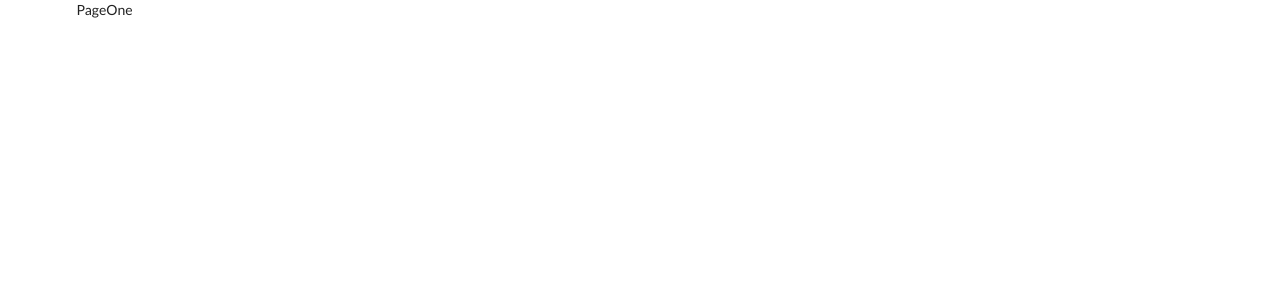
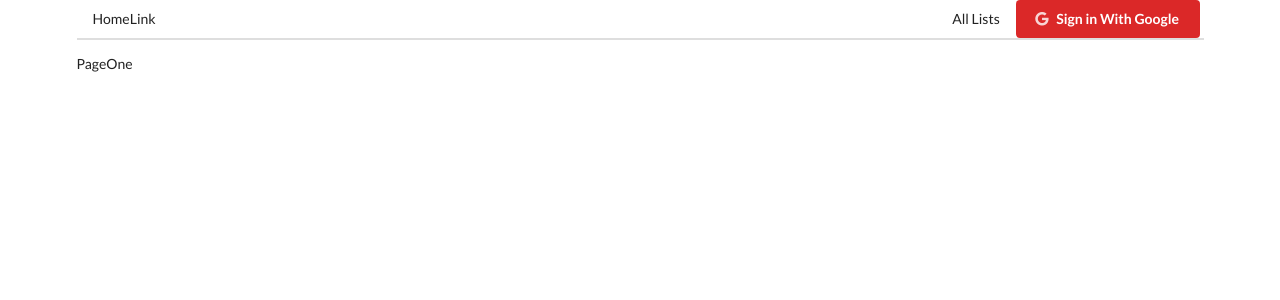
Before and after one commit to jtkp66/redux-google-oauth-boilerplate, a React (Create React App) app: page / in a window 1280 px wide. Shown: the top 300 px of the page. Built offline with nearby package versions, Linux system fonts and the light colour scheme.

Commit message:
Added Header component with working links.

```diff
--- a/src/components/App.js
+++ b/src/components/App.js
@@ -1,6 +1,7 @@
 import React from 'react';
 import { BrowserRouter, Route } from 'react-router-dom';
 
+import Header from './Header';
 import PageOne from './pages/PageOne';
 import PageTwo from './pages/PageTwo';
 import PageThree from './pages/PageThree';
@@ -10,6 +11,7 @@ const App = () => {
         <div className="ui container">
             <BrowserRouter>
                 <div>
+                    <Header />
                     <Route path="/" exact component={PageOne} />
                     <Route path="/two" exact component={PageTwo} />
                     <Route path="/three" exact component={PageThree} />
--- /dev/null
+++ b/src/components/Header.js
@@ -0,0 +1,19 @@
+import React from 'react';
+import { Link } from 'react-router-dom';
+
+const Header = () => {
+    return (
+        <div className="ui secondary pointing menu">
+            <Link to='/' className="item">HomeLink</Link>
+            <div className="right menu">
+                <Link to="/" className="item">All Lists</Link>
+                <button className="ui red google button">
+                    <i className="google icon" />
+                    Sign in With Google
+                </button>
+            </div>
+        </div>
+    )
+}
+
+export default Header;
```
